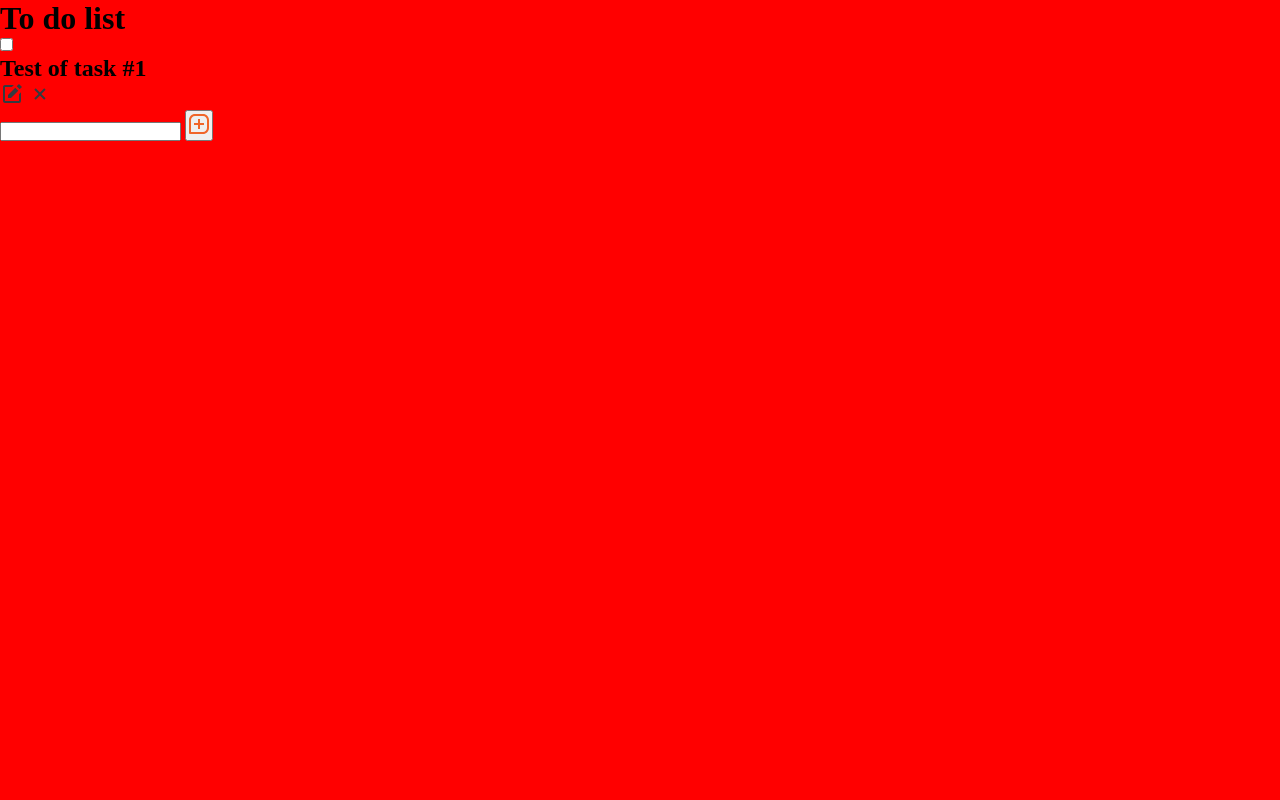
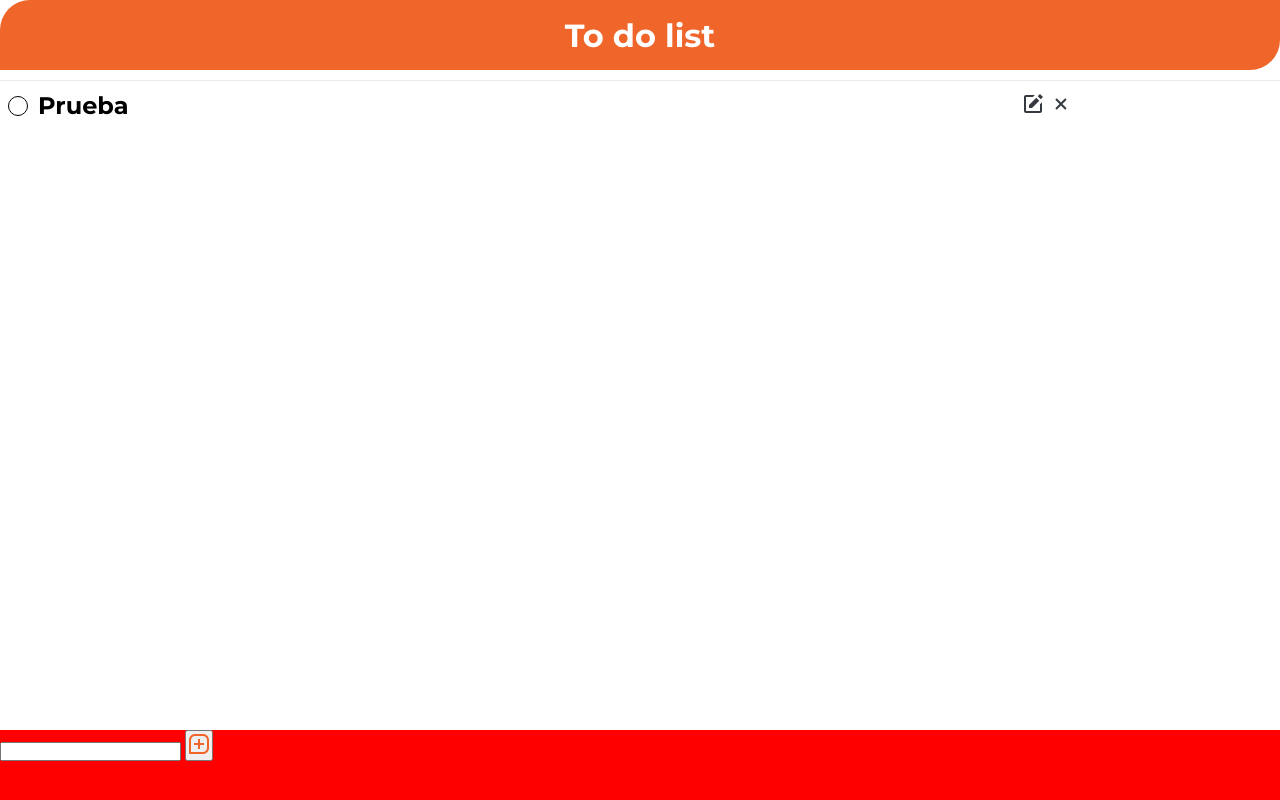
Before and after one commit to Carlos-Marte/todolist-firebase, a website built with Vite: page index.html in a window 1280 px wide. Built offline with nearby package versions, Linux system fonts and the light colour scheme.

Commit message:
Agregando header y estilos de las tareas

```diff
--- a/index.html
+++ b/index.html
@@ -53,8 +53,11 @@
 
       <!-- Task -->
       <article class="task">
-          <input type="checkbox" class="task__input">
-          <h2 class="task__h2">Test of task #1</h2>
+        <div class="task__content">
+          <input type="checkbox" id="input-check" class="checkbox">
+          <label for="input-check" class="checkbox__label"></label>
+          <h2 class="task__h2">Prueba</h2>
+        </div>
 
         <div class="task__icons">
           <img src="./public/icon-edit.svg" alt="Edit icon" class="task__icon">
@@ -65,7 +68,7 @@
     </main>
 
     <!-- Footer -->
-      <div class="footer">
+    <footer class="footer">
       <!-- Form -->
       <form action="#" method="post" class="form">
         <input type="text" id="input-text" class="form__input">
@@ -74,7 +77,7 @@
           <img src="./public/icon-add.svg" alt="Add icon" class="form__icon">
         </button>
       </form>
-      </div>
+    </footer>
   </div>
 
 </body>
--- /dev/null
+++ b/src/scss/components/_checkbox.scss
@@ -0,0 +1,17 @@
+// Custom checkbox
+.checkbox {
+    display: none;
+}
+
+.checkbox__label {
+    width: 20px;
+    height: 20px;
+    border: 1px solid $black;
+    border-radius: 50%;
+    cursor: pointer;
+}
+
+input[type="checkbox"]:checked + label {
+    background: $main-color-2;
+    border: none;
+}
--- /dev/null
+++ b/src/scss/components/_task.scss
@@ -0,0 +1,24 @@
+.task {
+    min-height: 50px;
+    padding: 0 .5em;
+    border-top: 1px solid $light-gray;
+    display: flex;
+    justify-content: space-between;
+    align-items: center;
+    gap: 0.625em;
+}
+
+.task__content {
+    flex-basis: 80%;
+    display: flex;
+    align-items: center;
+    gap: 0.625em;
+}
+
+.task__icons {
+    flex-basis: 20%;
+}
+
+.task__icon {
+    cursor: pointer;
+}
--- a/src/scss/pages/_todolist.scss
+++ b/src/scss/pages/_todolist.scss
@@ -1,3 +1,36 @@
 body {
+    font-family: $font-family;
+    color: $font-color;
+}
+
+// App
+.app {
+    min-height: 100vh;
+    background: $white;
+    display: grid;
+    grid-auto-flow: row;
+    grid-template-rows: 70px 1fr 70px;
+}
+
+// Header
+.header {
+    background: $main-color;
+    color: $white;
+    border-radius: 30px 0 30px 0;
+    padding: 1em;
+    text-align: center;
+}
+
+// Main
+.main {
+    max-height: 700px;
+    padding: 0.625em 0;
+    overflow-y: scroll;
+    display: flex;
+    flex-direction: column;
+    gap: 0.625em;
+}
+
+footer {
     background: red;
 }
--- a/src/scss/style.scss
+++ b/src/scss/style.scss
@@ -7,6 +7,8 @@
 @import 'utils/mixins';
 
 // Components
+@import 'components/task';
+@import 'components/checkbox';
 
 // Pages
 @import 'pages/todolist';
--- a/src/scss/utils/_variables.scss
+++ b/src/scss/utils/_variables.scss
@@ -8,6 +8,7 @@ $main-color-2: #E34C26;
 $light-gray: #EBEBEB;
 $dark-cyan-blue: #343A40;
 $white: #FFFFFF;
+$black: #000000;
 
 // Alerts colors
 $good-alerts: #23C552;
```
Also changed, not shown: src/css/style.css, 1 other file. Lines whose indentation alone changed are shown as unchanged.
